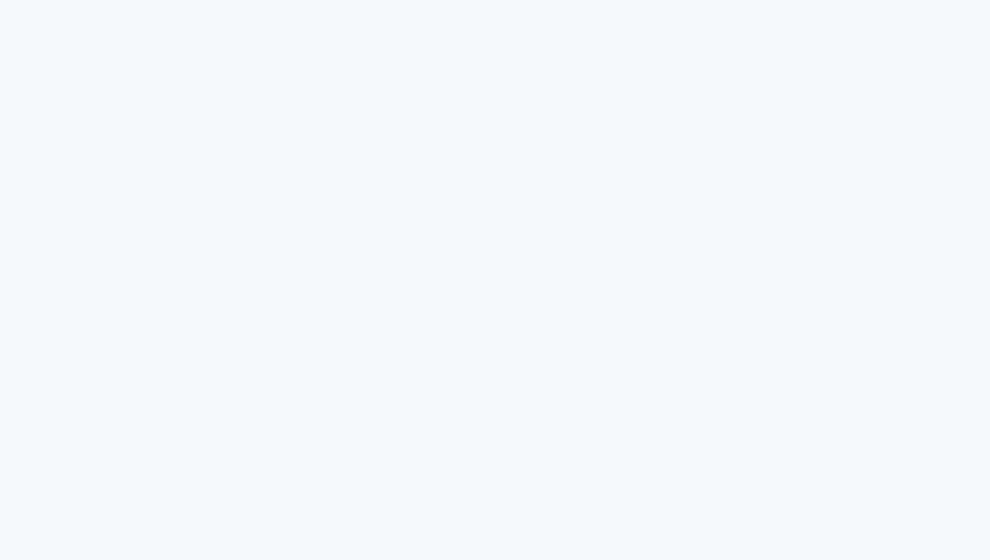
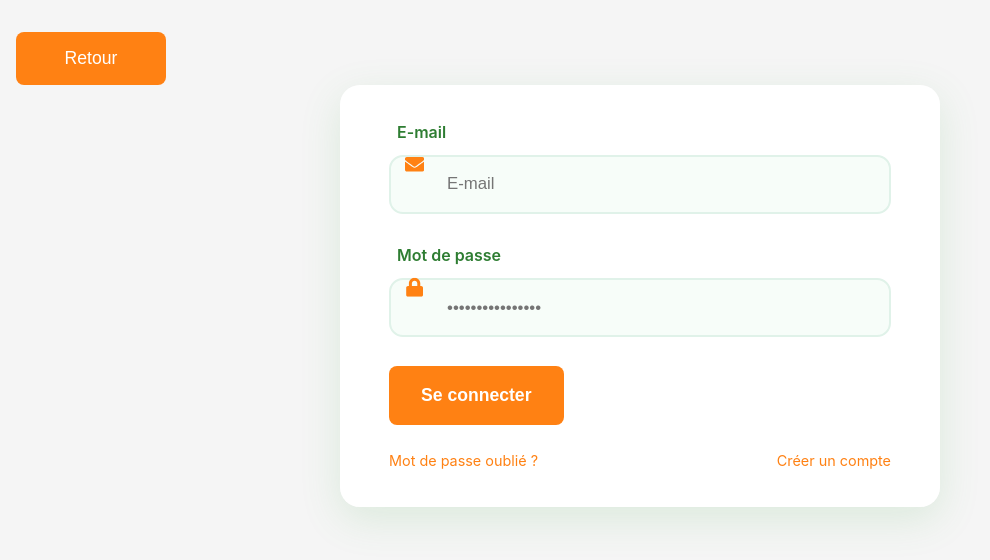
Before and after one commit to AnnaNdoye/FrontEnd-Plateforme-de-gestion-et-de-valorisation-des-pr-sentations-internes-, a React (Create React App) app: page /connexion in a window 1280 px wide. Before the commit this address had no page. Shown: the top 560 px of the page, without its empty margins (0-990 px from the left). Built offline with nearby package versions, Linux system fonts and the light colour scheme.

Commit message:
creation de la page de connexion

```diff
--- a/src/App.js
+++ b/src/App.js
@@ -4,6 +4,7 @@ import { BrowserRouter as Router, Routes, Route} from "react-router-dom";
 
 import DepartementsPage from "./pages/DepartementsPage";
 import PageAccueil from "./pages/PageAccueil";
+import Connexion from "./pages/Connexion";
 
 
 
@@ -13,6 +14,7 @@ function App(){
       <Routes>
         <Route path="/" element={<DepartementsPage/>} />
         <Route path="/accueil" element={<PageAccueil/>} />
+        <Route path="/connexion" element={<Connexion/>} />
 
       </Routes>
     </Router>
--- /dev/null
+++ b/src/pages/Connexion.js
@@ -0,0 +1,169 @@
+import { useState } from 'react';
+import { useNavigate, Link } from 'react-router-dom';
+import styled from 'styled-components';
+import { FaEnvelope, FaLock } from 'react-icons/fa';
+
+const Connexion = () => {
+
+    const navigate = useNavigate();
+
+    const retour = () => {
+        console.log("Navigation vers /");
+        navigate("/");
+    };
+
+    const Form = styled.form`
+    width: 100%;
+    max-width: 600px;
+    margin: 0 auto;
+    padding: 2.1rem 3rem;
+    background: rgba(255, 255, 255, 0.98);
+    border-radius: 20px;
+    box-shadow: 0 12px 40px rgba(76, 175, 80, 0.15);
+    backdrop-filter: blur(8px);
+    border: 1px solid rgba(255, 255, 255, 0.3);
+    `;
+
+    const InputGroup = styled.div`
+    position: relative;
+    margin-bottom: 1.8rem;
+    display: flex;
+    flex-direction: column;
+    gap: 0.6rem;
+    `;
+
+    const Label = styled.label`
+    font-size: 1rem;
+    color: #2e7d32;
+    font-weight: 600;
+    margin-left: 0.5rem
+    `;
+
+    const Input = styled.input`
+    padding: 1.1rem 1.1rem 1.1rem 3.5rem;
+    border: 2px solid #e0f2e9;
+    border-radius: 14px;
+    font-size: 1.05rem;
+    transition: all 0.3s ease;
+    background-color: #f7fdf9;
+    &:focus {
+        border-color: #FF8113;
+        outline: none;
+        box-shadow: 0 0 0 4px rgba(76, 175, 80, 0.15);
+        background-color: white;
+    }
+    `;
+
+    const InputIcon = styled.div`
+    position: absolute;
+    top: 50%;
+    left: 1rem;
+    transform: translateY(-50%);
+    color: #FF8113;
+    font-size: 1.2rem;
+    `;
+
+    const SubmitButton = styled.button`
+    padding: 1.2rem 2rem;
+    background-color: #FF8113;
+    color: white;
+    border: none;
+    border-radius: 8px;
+    font-size: 1.1rem;
+    font-weight: bold;
+    `;
+
+    const LinksContainer = styled.div`
+    margin-top: 1.5rem;
+    display: flex;
+    justify-content: space-between;
+    font-size: 0.9rem;
+    color: #FF8113;
+    `;
+
+    const StyledLink = styled(Link)`
+    color: #FF8113;
+    text-decoration: none;
+    &:hover { text-decoration: underline; }
+    `;
+
+    const [email, setEmail] = useState('');
+    const [motDePasse, setMotDePasse] = useState('');
+    //const [ isLoading, setIsLoading ] = useState(false);
+
+
+
+    const handleSubmit = async (e) => {
+        e.preventDefault();
+    }
+
+return (
+    <div style={{
+        margin: '0 auto',
+        padding: '2rem 1rem',
+        backgroundColor: '#f5f5f5',
+        minHeight: '100vh'
+    }}>
+        <button
+            onClick={retour}
+            style={{
+                padding: '1rem 2rem',
+                backgroundColor: '#FF8113',
+                fontweight: 'bold',
+                color: 'white',
+                border: 'none',
+                borderRadius: '8px',
+                fontSize: '1.1rem',
+                cursor: 'pointer',
+                minWidth: '150px'
+            }}
+        >
+            Retour
+        </button>
+
+        <Form onSubmit={handleSubmit}>
+            <InputGroup>
+            <Label>E-mail</Label>
+            <InputIcon><FaEnvelope /></InputIcon>
+            <Input
+                type="text"
+                name="email"
+                placeholder="E-mail"
+                value={email}
+                onChange={(e) => setEmail(e.target.value)}
+                required
+            />
+            </InputGroup>
+
+            <InputGroup>
+            <Label>Mot de passe</Label>
+            <InputIcon><FaLock /></InputIcon>
+            <Input
+                type="password"
+                name="motDePasse"
+                placeholder="••••••••••••••••"
+                value={motDePasse}
+                onChange={(e) => setMotDePasse(e.target.value)}
+                required
+                minLength="8"
+            />
+            </InputGroup>
+
+            <SubmitButton type="submit" >
+                {"Se connecter"}
+            </SubmitButton>
+
+            <LinksContainer>
+            <StyledLink to="/mdp_oublie">
+                Mot de passe oublié ?
+            </StyledLink>
+            <StyledLink to="/inscription">
+                Créer un compte
+            </StyledLink>
+            </LinksContainer>
+        </Form>
+    </div>
+    );
+};
+
+export default Connexion;
```
